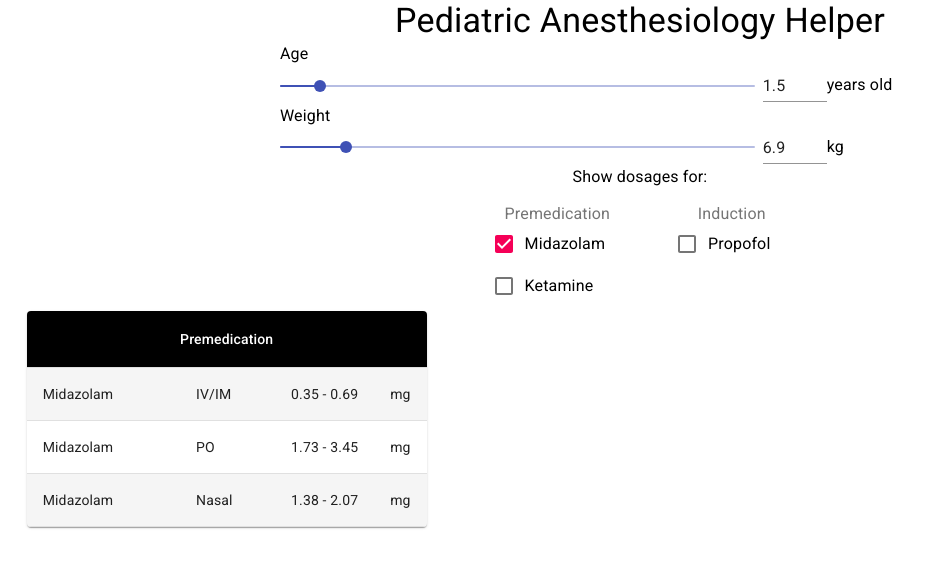
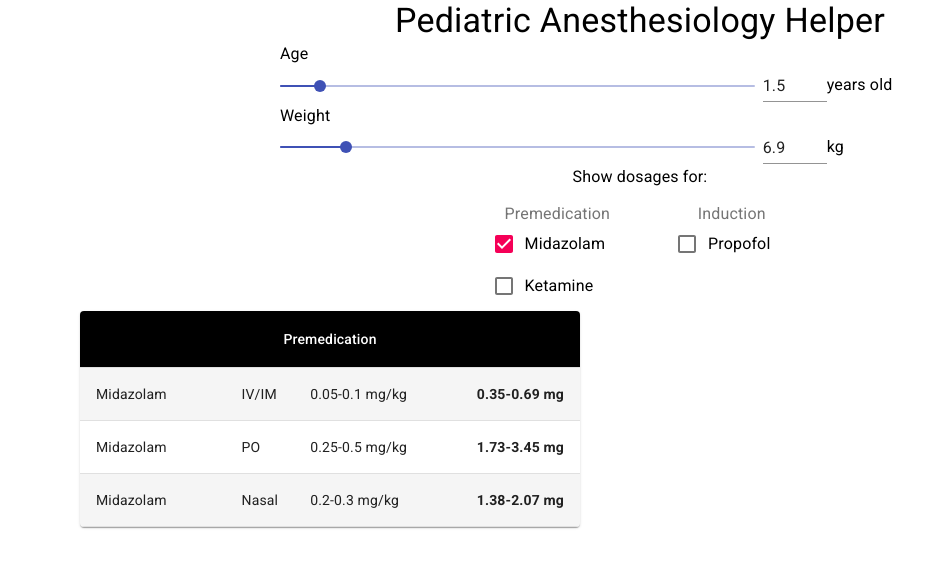
Before and after one commit to carlgao/carlgao.github.io, a React (Create React App) app: page / in a window 1280 px wide. Both pictures are taken after a click on the label "Midazolam". Shown: the top 568 px of the page, without its empty margins (0-929 px from the left). Built offline with nearby package versions, Linux system fonts and the light colour scheme; the HTML template or start-up script is replaced by a standard one.

Commit message:
small updates

```diff
--- a/src/MedsOutput.js
+++ b/src/MedsOutput.js
@@ -22,6 +22,12 @@ const StyledTableCell = withStyles((theme) => ({
   },
 }))(TableCell);
 
+const BoldStyledTableCell = withStyles((theme) => ({
+  body: {
+    fontWeight: "bold",
+  },
+}))(TableCell);
+
 const StyledTableRow = withStyles((theme) => ({
   root: {
     "&:nth-of-type(odd)": {
@@ -32,9 +38,20 @@ const StyledTableRow = withStyles((theme) => ({
 
 const useStyles = makeStyles({
   table: {
-    maxWidth: 400,
+    maxWidth: 500,
   },
 });
+
+const round = (num) => Math.round(num * 100) / 100;
+
+const genDosage = (low, high, weight, units) => {
+  if (high) {
+    return (
+      round(low * weight).toString() + "-" + round(high * weight) + " " + units
+    );
+  }
+  return round(low * weight).toString() + units;
+};
 
 export default function MedsOutput({
   catCounts,
@@ -48,14 +65,14 @@ export default function MedsOutput({
     <Grid container spacing={1}>
       {categories.map(({ cat, meds }, i) =>
         catCounts[i] !== undefined && catCounts[i] > 0 ? (
-          <Grid item xs={12} lg={4} key={i}>
+          <Grid item xs={12} lg={6} key={i}>
             <TableContainer className={classes.table} component={Paper}>
               <Table aria-label="medication dosages">
                 <colgroup>
-                  <col width="45%" />
+                  <col width="30%" />
                   <col width="10%" />
-                  <col width="40%" />
-                  <col width="5%" />
+                  <col width="30%" />
+                  <col width="30%" />
                 </colgroup>
                 <TableHead>
                   <TableRow>
@@ -76,11 +93,12 @@ export default function MedsOutput({
                               {med}
                             </StyledTableCell>
                             <StyledTableCell>{route}</StyledTableCell>
-                            <StyledTableCell align="right">
-                              {Math.round(low * weight * 100) / 100} -{" "}
-                              {Math.round(high * weight * 100) / 100}
+                            <StyledTableCell>
+                              {low}-{high} {units}/kg
                             </StyledTableCell>
-                            <StyledTableCell>{units}</StyledTableCell>
+                            <BoldStyledTableCell align="right">
+                              {genDosage(low, high, weight, units)}
+                            </BoldStyledTableCell>
                           </StyledTableRow>
                         ))
                       : null
--- a/src/data.js
+++ b/src/data.js
@@ -4,13 +4,13 @@ const CATEGORIES = [
     meds: [
       {
         med: "Midazolam",
-        notes: "Use concentrated Midazolam for IM and Nasal",
         routes: [
           {
             route: "IV/IM",
             low: 0.05,
             high: 0.1,
             units: "mg",
+            notes: "Use concentrated Midazolam for IM and Nasal",
           },
           {
             route: "PO",
@@ -23,6 +23,7 @@ const CATEGORIES = [
             low: 0.2,
             high: 0.3,
             units: "mg",
+            notes: "Use concentrated Midazolam for IM and Nasal",
           },
         ],
       },
```
Also changed, not shown: 1 other file (tests, documents, lock files or other folders).
